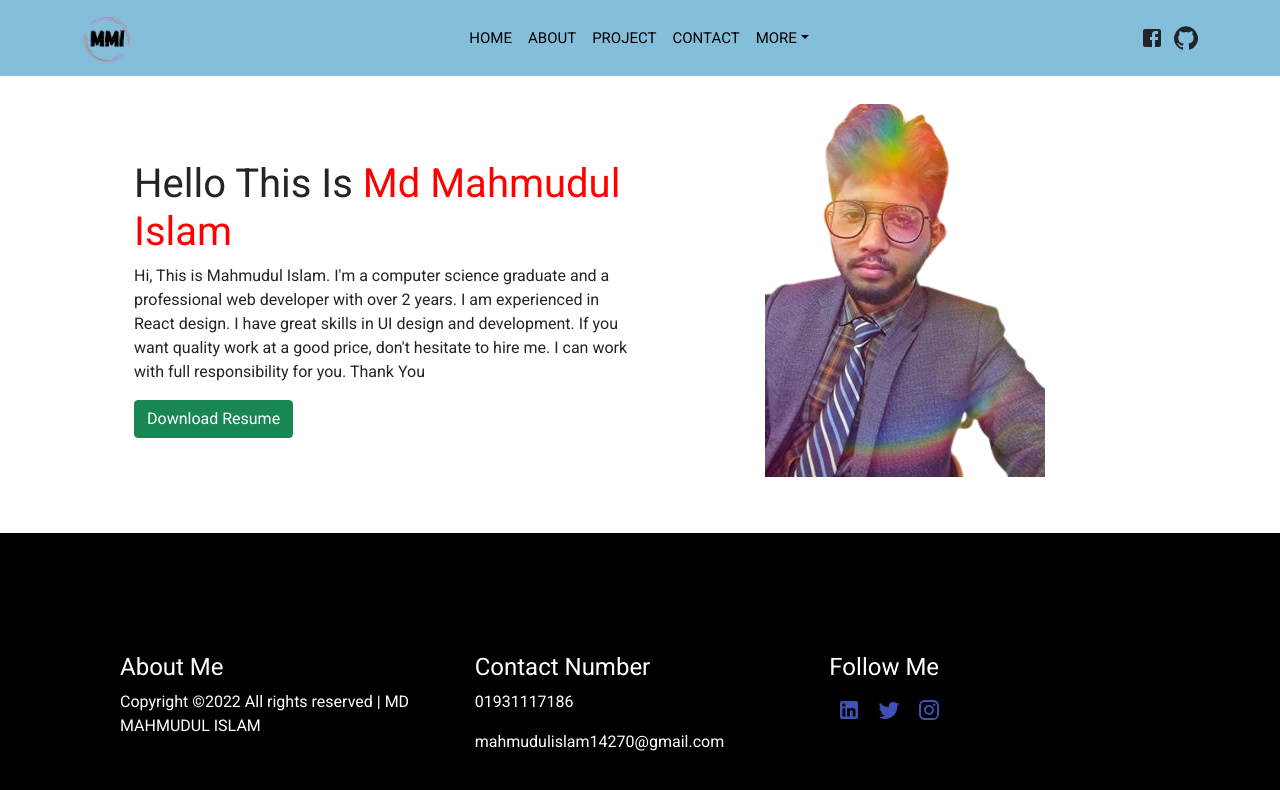
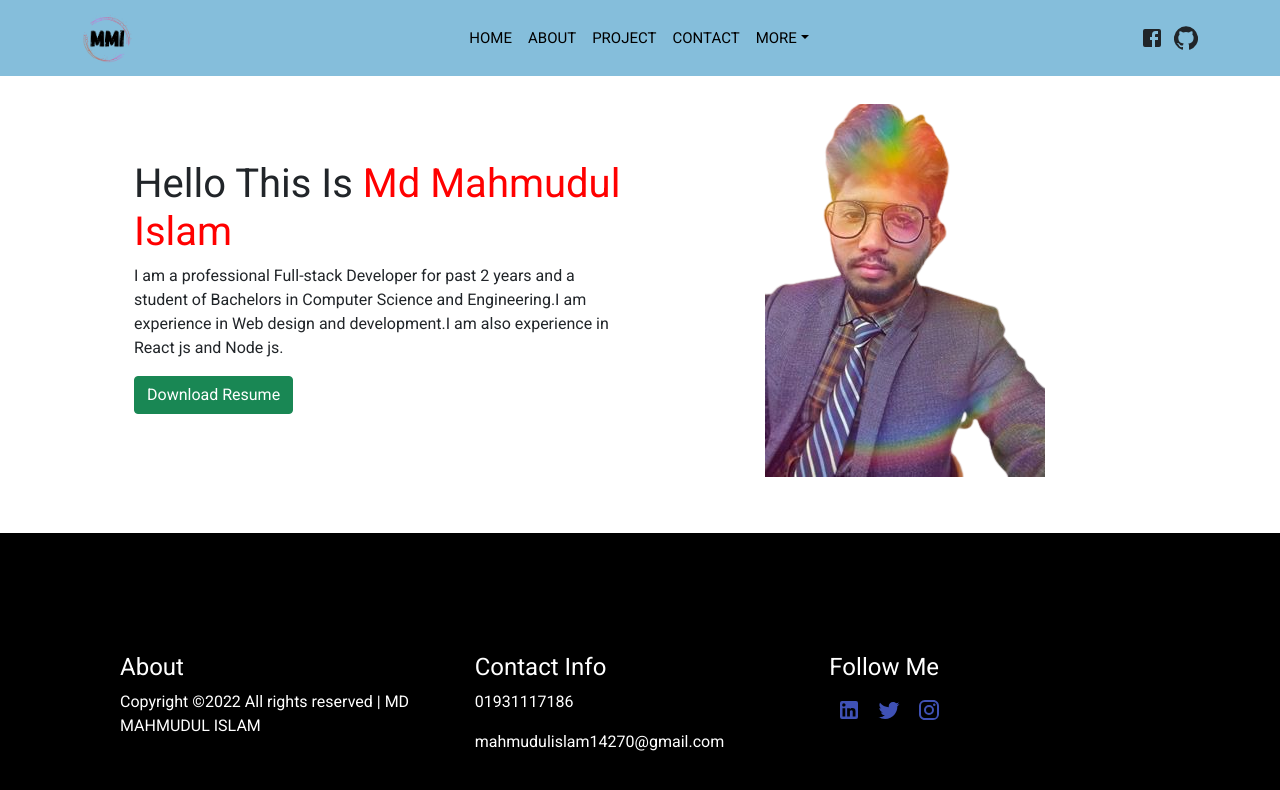
Before and after one commit to Mahmudul-Islam-Ovi/portfolio-client, a React (Create React App) app: page /about in a window 1280 px wide. Shown: the top 790 px of the page. Built offline with nearby package versions, Linux system fonts and the light colour scheme.

Commit message:
add host api

```diff
--- a/src/Component/About/About.js
+++ b/src/Component/About/About.js
@@ -24,7 +24,7 @@ const About = () => {
   <Row className="p-5 xs{12} mt-5">
     <Col className="text-start mt-5 p-3  xs={12}">
     <h1>Hello This Is <span className="name">Md Mahmudul Islam</span></h1>
-    <p >Hi, This is Mahmudul Islam. I'm a computer science graduate and a professional web developer with over 2 years. I am experienced in React design. I have great skills in UI design and development. If you want quality work at a good price, don't hesitate to hire me. I can work with full responsibility for you. Thank You</p>
+    <p >I am a professional Full-stack Developer for past 2 years and a student of Bachelors in  Computer Science and Engineering.I am experience in Web design and development.I am also experience in React js and Node js. </p>
     <Button onClick={(e)=>download(e)} variant="success">Download Resume</Button>
     </Col>
     <Col className="text-center xs={12} p-2 ">
--- a/src/Component/Bottom/Bottom.js
+++ b/src/Component/Bottom/Bottom.js
@@ -9,11 +9,11 @@ const Bottom = () => {
     return (
         <div className="row bg-color" >
             <div className="col">
-                  <h4>About Me</h4>
+                  <h4>About</h4>
                   <p>Copyright ©2022 All rights reserved | MD MAHMUDUL ISLAM</p>
             </div>
             <div className="col ">
-                  <h4>Contact Number</h4>
+                  <h4>Contact   Info</h4>
                   <p>01931117186</p>
                   <p>mahmudulislam14270@gmail.com</p>
             </div>
--- a/src/Component/Contact/Contact.js
+++ b/src/Component/Contact/Contact.js
@@ -16,7 +16,7 @@ const Contact = () => {
     const message = messageRef.current.value;
 
     const newMessage={name,email,message};
-    fetch('http://localhost:4000/message',{
+    fetch('https://mysterious-cove-24780.herokuapp.com/message',{
       method: 'POST',
       headers: {'Content-Type': 'application/json'},
       body: JSON.stringify(newMessage)
--- a/src/Component/Nab/Nav.js
+++ b/src/Component/Nab/Nav.js
@@ -33,9 +33,9 @@ const NavBar = () => {
           <Link to="/Experience" className="nav-style ">
           <NavDropdown.Item className='color-nab' href="#action/3.1">Experience</NavDropdown.Item>
           </Link>
-          <Link to="/Blog" className="nav-style ">
+          {/* <Link to="/Blog" className="nav-style ">
           <NavDropdown.Item className='color-nab ' href="#action/3.2">Blog</NavDropdown.Item>
-          </Link>
+          </Link> */}
           <Link to="/Setting" className="nav-style ">
           <NavDropdown.Item className='color-nab ' href="#action/3.3">Setting</NavDropdown.Item>
           </Link>
--- a/src/Component/Setting/ProjectSetting.js
+++ b/src/Component/Setting/ProjectSetting.js
@@ -21,7 +21,7 @@ const ProjectSetting = () => {
         formData.append('projectLink',projectLink);
         formData.append('image',image);
 
-        fetch('http://localhost:4000/project', {
+        fetch('https://mysterious-cove-24780.herokuapp.com/project', {
             method: 'POST',
             body: formData
           })
--- a/src/Component/Setting/Settings.js
+++ b/src/Component/Setting/Settings.js
@@ -5,7 +5,7 @@ import './Setting.css';
 const Settings = () => {
     return (
         <div className="container">
-            <h1 className='mt-5 pt-5'>Setting</h1>
+            <h1 className='mt-5 pt-5 text-center'>Setting</h1>
             <h2>Portfolio Update</h2>
         <form onSubmit={''}>
           <input type="text"name="user_name" className="user"  placeholder="Name"/>
```
